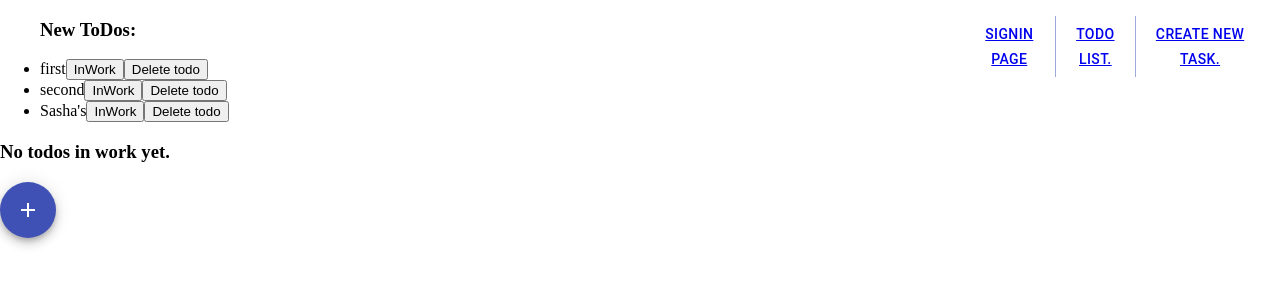
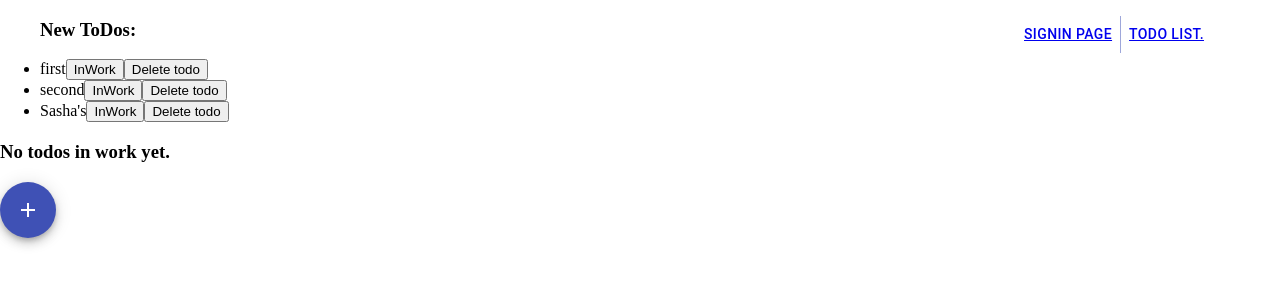
Before and after one commit to Gynvaele/river-flow, a React (Create React App) app: page /todos in a window 1280 px wide. Shown: the top 300 px of the page. Built offline with nearby package versions, Linux system fonts and the light colour scheme.

Commit message:
delete temporary component

```diff
--- a/src/App.js
+++ b/src/App.js
@@ -5,7 +5,6 @@ import Provider from "react-redux/lib/components/Provider";
 //reducers
 import { todo } from "./redux/Todos/reducer";
 //components
-import { NewToDo } from "./pages/NewToDo/NewToDo";
 import { TodoList } from "./pages/TodoList/TodoList";
 import { SingIn } from "./pages/SingIn/SingIn";
 import { Nav } from "./components/Nav/Nav";
@@ -20,7 +19,6 @@ export const App = () => {
         <Switch>
           <Route exact path={"/"} render={() => <SingIn />} />
           <Route exact path={"/todos"} component={TodoList} />
-          <Route exact path={"/createTodo"} render={() => <NewToDo />} />
         </Switch>
       </BrowserRouter>
     </Provider>
--- a/src/components/Nav/Nav.js
+++ b/src/components/Nav/Nav.js
@@ -18,11 +18,6 @@ export const Nav = () => {
             ToDo list.
           </NavLink>
         </Button>
-        <Button>
-          <NavLink exact to={"/createTodo"} className={"navButton"}>
-            Create new task.
-          </NavLink>
-        </Button>
       </ButtonGroup>
     </div>
   );
--- a/src/pages/NewToDo/NewToDo.js
+++ /dev/null
@@ -1,14 +0,0 @@
-import React from "react";
-import CreateNewTodo from "../../components/CreateNewToDo/CreateNewTodo";
-// import TodoTasks from "../../components/Todos/TodoTasks";
-// import StartedTasks from "../../components/StartedTasks/StartedTasks";
-
-export const NewToDo = () => {
-  return (
-    <div>
-      <CreateNewTodo />
-      {/*<TodoTasks />*/}
-      {/*<StartedTasks />*/}
-    </div>
-  );
-};
```
